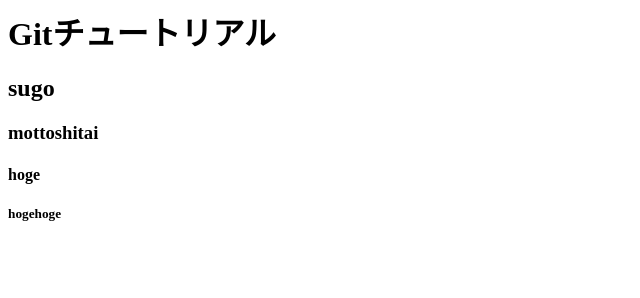
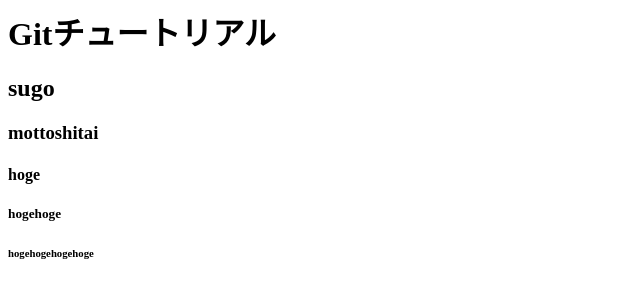
Before and after one commit to masa-gradstudent/git_tutorial, a plain HTML site: page index.html in a window 1280 px wide. Shown: the full height of the page, 0-640 px from the left. Drawn offline with Linux system fonts and the light colour scheme.

Commit message:
idonnknow

```diff
--- a/index.html
+++ b/index.html
@@ -3,3 +3,4 @@
 <h3>mottoshitai</h3>
 <h4>hoge</h4>
 <h5>hogehoge</h5>
+<h6>hogehogehogehoge</h6>
```
